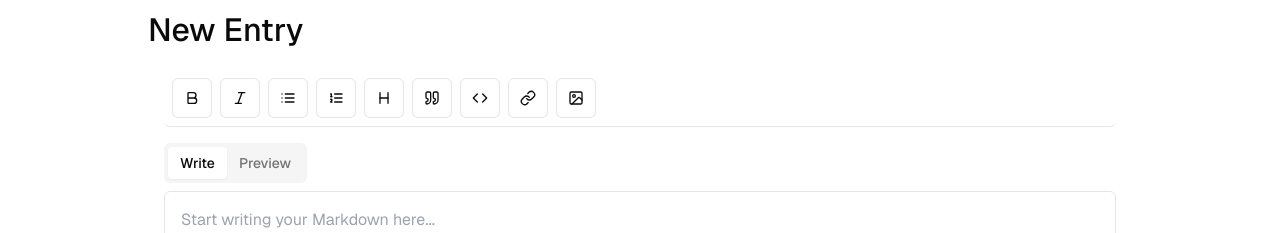
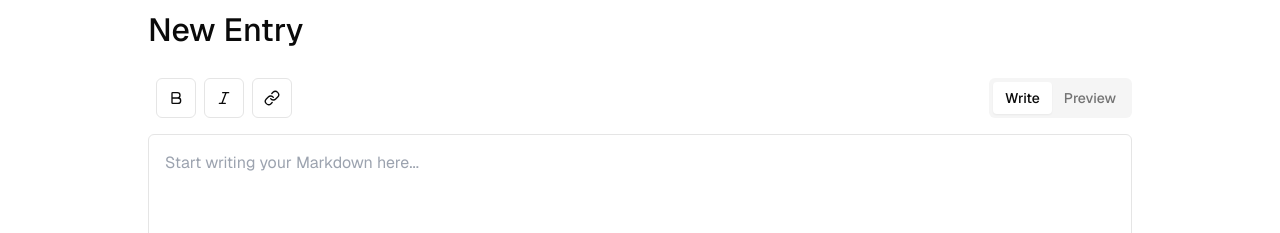
Before and after one commit to rfougy/personalog, a Next.js app: page /new in a window 1280 px wide. Shown: the part 158-391 px from the top of the page. Built offline with nearby package versions, Linux system fonts and the light colour scheme; no server answers.

Commit message:
refactor: reduce markdown actions

```diff
--- a/app/new/components/markdown-editor.tsx
+++ b/app/new/components/markdown-editor.tsx
@@ -11,13 +11,15 @@ export function MarkdownEditor() {
   const [activeTab, setActiveTab] = useState<string>('write');
 
   return (
-    <div className="container mx-auto p-4 bg-background">
-      <Toolbar actions={actions} />
+    <div className="bg-background">
       <Tabs value={activeTab} onValueChange={setActiveTab} className="mt-4">
-        <TabsList>
-          <TabsTrigger value="write">Write</TabsTrigger>
-          <TabsTrigger value="preview">Preview</TabsTrigger>
-        </TabsList>
+        <div className="flex items-center justify-between">
+          <Toolbar actions={actions} />
+          <TabsList>
+            <TabsTrigger value="write">Write</TabsTrigger>
+            <TabsTrigger value="preview">Preview</TabsTrigger>
+          </TabsList>
+        </div>
         <TabsContent value="write">
           <textarea
             className="w-full h-[calc(100vh-200px)] p-4 border rounded-md focus:outline-none focus:ring-2 focus:ring-blue-500"
--- a/app/new/components/toolbar.tsx
+++ b/app/new/components/toolbar.tsx
@@ -1,15 +1,5 @@
 import { Button } from '@/components/ui/button';
-import {
-  Bold,
-  Italic,
-  List,
-  ListOrdered,
-  Heading,
-  Quote,
-  Code,
-  Link,
-  Image,
-} from 'lucide-react';
+import { Bold, Italic, Link } from 'lucide-react';
 
 interface ToolbarProps {
   actions: {
@@ -19,33 +9,15 @@ interface ToolbarProps {
 
 export function Toolbar({ actions }: ToolbarProps) {
   return (
-    <div className="flex flex-wrap gap-2 p-2 border-b rounded-md">
+    <div className="flex flex-wrap gap-2 p-2 rounded-md">
       <Button variant="outline" size="icon" onClick={actions.bold}>
         <Bold className="h-4 w-4" />
       </Button>
       <Button variant="outline" size="icon" onClick={actions.italic}>
         <Italic className="h-4 w-4" />
       </Button>
-      <Button variant="outline" size="icon" onClick={actions.bulletList}>
-        <List className="h-4 w-4" />
-      </Button>
-      <Button variant="outline" size="icon" onClick={actions.numberedList}>
-        <ListOrdered className="h-4 w-4" />
-      </Button>
-      <Button variant="outline" size="icon" onClick={actions.heading}>
-        <Heading className="h-4 w-4" />
-      </Button>
-      <Button variant="outline" size="icon" onClick={actions.quote}>
-        <Quote className="h-4 w-4" />
-      </Button>
-      <Button variant="outline" size="icon" onClick={actions.code}>
-        <Code className="h-4 w-4" />
-      </Button>
       <Button variant="outline" size="icon" onClick={actions.link}>
         <Link className="h-4 w-4" />
-      </Button>
-      <Button variant="outline" size="icon" onClick={actions.image}>
-        <Image className="h-4 w-4" />
       </Button>
     </div>
   );
```
